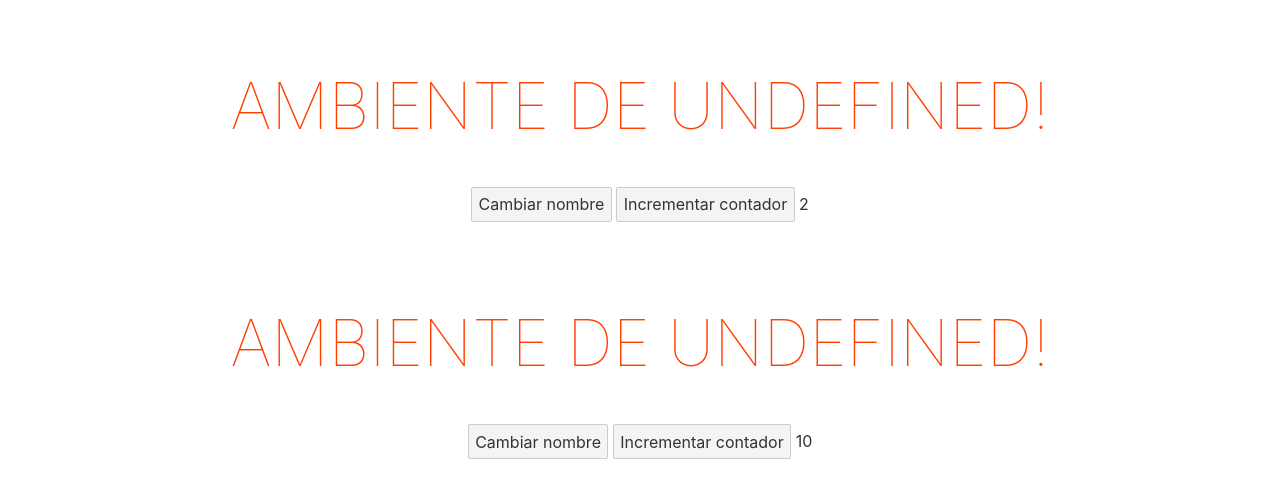
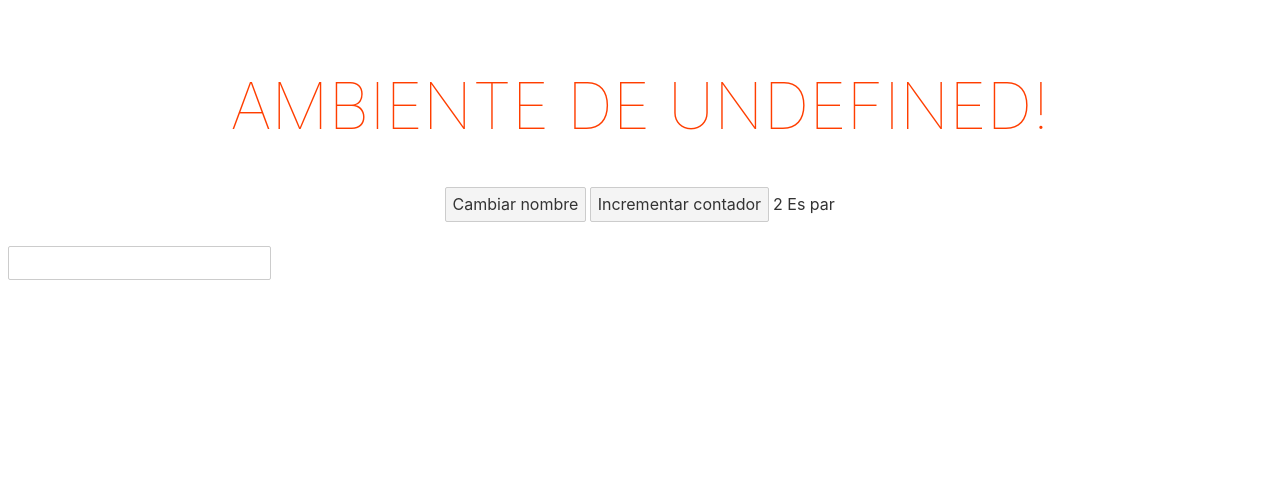
Before and after one commit to juniorfrey/curso-svelte, a Svelte app: page / in a window 1280 px wide. Shown: the top 498 px of the page. Built offline with nearby package versions, Linux system fonts and the light colour scheme.

Commit message:
Se agrego componente Input.svelte, se practico la función fetch, se aplico el evento on:input

```diff
--- a/src/App.svelte
+++ b/src/App.svelte
@@ -1,7 +1,12 @@
 
 <script>
 	import Contador from './Contador.svelte';
+	import Input from './Input.svelte';
+
+	/* Props */
+	const commonProps = {maxCounter : 5};
+
 </script>
 
-<Contador inicialConteo={2}/>
-<Contador inicialConteo={10}/>
+<Contador inicialConteo={2} {...commonProps}/>
+<Input/>
--- a/src/Contador.svelte
+++ b/src/Contador.svelte
@@ -1,6 +1,7 @@
 <script>
 	export let name;
 	export let inicialConteo = 0;
+    export let maxCounter = 9;
 	let contador = inicialConteo;
 
 	/* Funcion para cambiar texto a la variable name*/
@@ -11,6 +12,13 @@
 	function IncrementarContador(){
 		contador++;
 	}
+
+    // Indicamos uan declaración reactiva -> "$:""
+    $: esPar_Impar = contador % 2 === 0 ? `Es par` : `Es Impar`;
+    $: {
+        if(contador > maxCounter)
+            contador = maxCounter;
+    }
 
 </script>
 
@@ -41,4 +49,5 @@
 	<button on:click={handleClick}>Cambiar nombre</button>
 	<button on:click={IncrementarContador}>Incrementar contador</button>
 	<span>{contador}</span>
+    <span> {esPar_Impar} </span>
 </main>
--- /dev/null
+++ b/src/Input.svelte
@@ -0,0 +1,18 @@
+<script>
+    let value = '';
+    let respuesta = [];
+    const handleInput = (event) => value = event.target.value;
+    $: if(value.length > 2){
+        fetch(`https://www.omdbapi.com/?s=${value}&apikey=422350ff`)
+            .then(res => res.json())
+            .then(apiResponse => {
+                console.log(apiResponse);
+                respuesta = apiResponse.Search;
+            })
+    }
+
+</script>
+
+<main>
+    <input type="text" value={value} on:input={handleInput}>
+</main>
```
